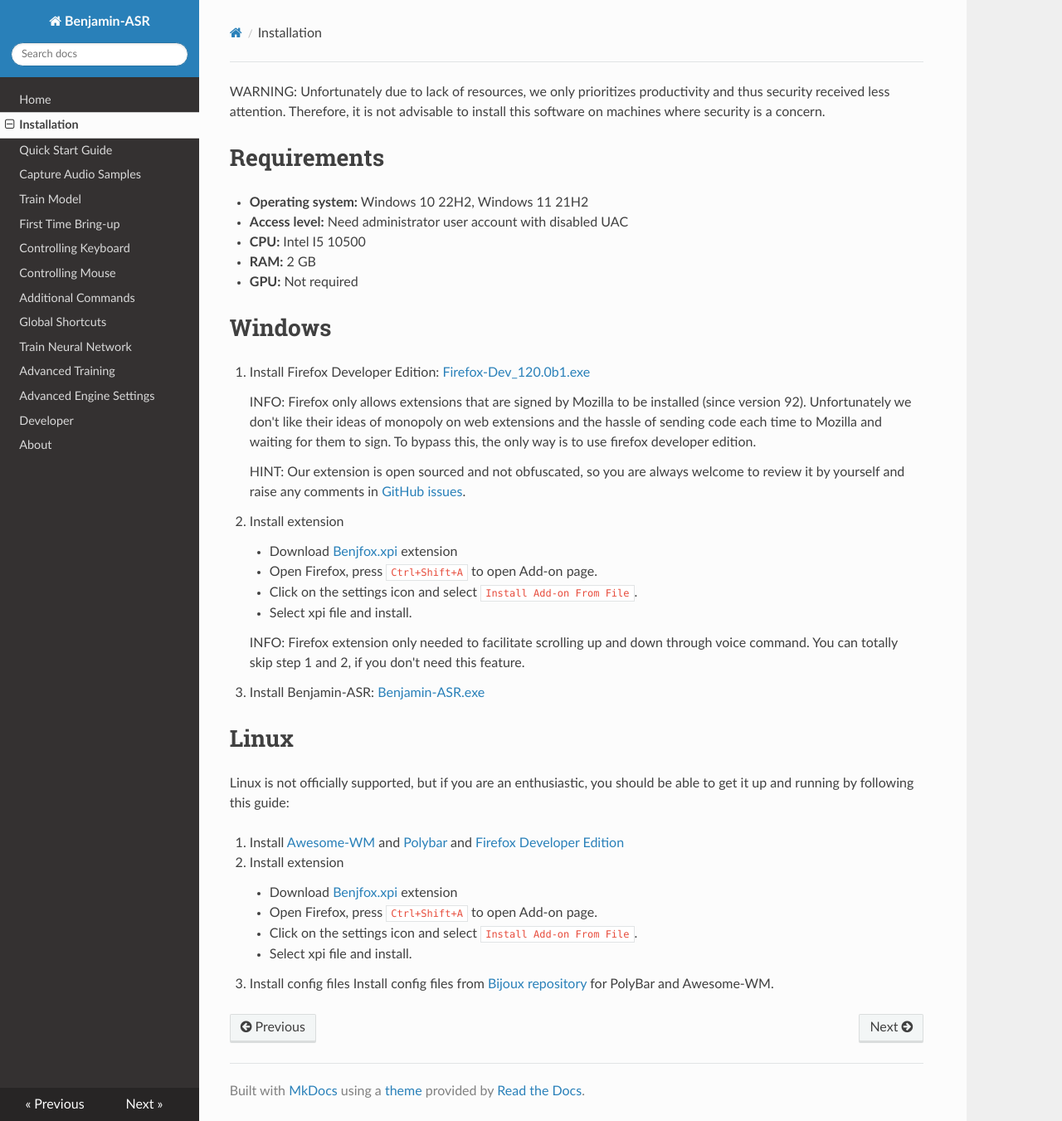
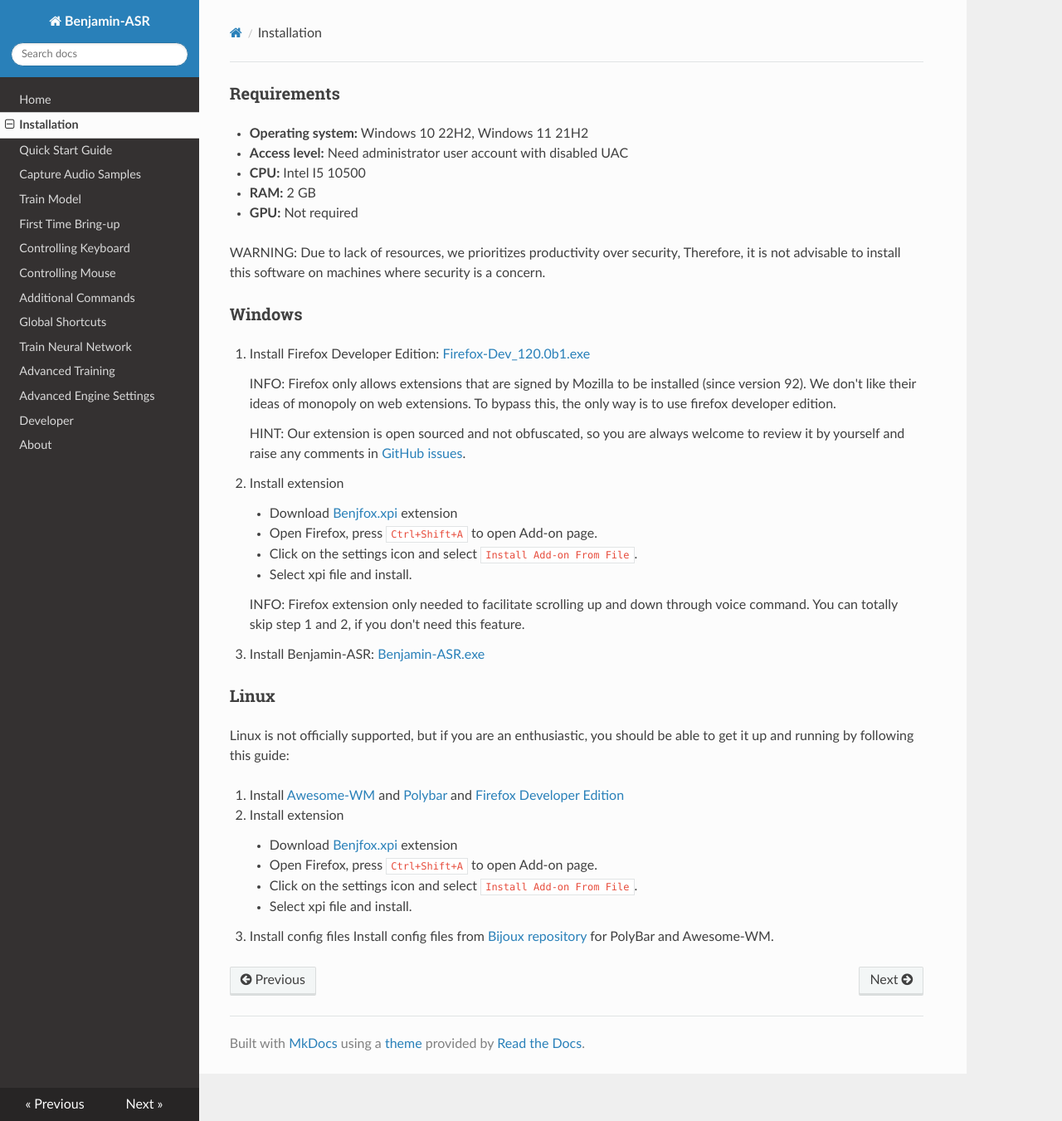
Before and after one commit to benjamin-asr/benjamin-asr.github.io, an MkDocs documentation site: the page built from docs/Installation.md, in a window 1280 px wide and 1351 px high. Shown: the whole window at 83% size. Built offline with MkDocs 1.6.1, drawn with Linux system fonts in a browser that asks for light colours; nearby versions of some CDN libraries.

Commit message:
Simplify Installation Process

```diff
--- a/docs/Installation.md
+++ b/docs/Installation.md
@@ -1,9 +1,4 @@
-
-
-WARNING:
-Unfortunately due to lack of resources, we only prioritizes productivity and thus security received less attention. Therefore, it is not advisable to install this software on machines where security is a concern.
-
-# Requirements
+### Requirements
 
 - **Operating system:** Windows 10 22H2, Windows 11 21H2
 - **Access level:** Need administrator user account with disabled UAC
@@ -11,12 +6,15 @@
 - **RAM:** 2 GB
 - **GPU:** Not required
 
-# Windows
+WARNING:
+Due to lack of resources, we prioritizes productivity over security, Therefore, it is not advisable to install this software on machines where security is a concern.
+
+### Windows
 
 1. Install Firefox Developer Edition: [Firefox-Dev_120.0b1.exe](https://download-origin.cdn.mozilla.net/pub/devedition/releases/120.0b1/win64/en-US/Firefox%20Setup%20120.0b1.exe)
 
     INFO:
-    Firefox only allows extensions that are signed by Mozilla to be installed (since version 92). Unfortunately we don't like their ideas of monopoly on web extensions and the hassle of sending code each time to Mozilla and waiting for them to sign. To bypass this, the only way is to use firefox developer edition.
+    Firefox only allows extensions that are signed by Mozilla to be installed (since version 92). We don't like their ideas of monopoly on web extensions. To bypass this, the only way is to use firefox developer edition.
 
     HINT:
     Our extension is open sourced and not obfuscated, so you are always welcome to review it by yourself and raise any comments in [GitHub issues](https://github.com/benjamin-asr/benjamin-asr.github.io/issues).
@@ -31,7 +29,7 @@
 
 3. Install Benjamin-ASR: [Benjamin-ASR.exe](https://github.com/benjamin-asr/Release/releases/)
 
-# Linux
+### Linux
 Linux is not officially supported, but if you are an enthusiastic, you should be able to get it up and running by following this guide:
 
 1. Install [Awesome-WM](https://awesomewm.org/) and [Polybar](https://github.com/polybar/polybar) and [Firefox Developer Edition](https://download-origin.cdn.mozilla.net/pub/devedition/releases/120.0b1/linux-x86_64/en-US/firefox-120.0b1.tar.bz2)
```
Also changed, not shown: docs/Advanced-Engine-Settings.md (+3 -3 lines), docs/Advanced-Training.md (+1 -1 lines).
